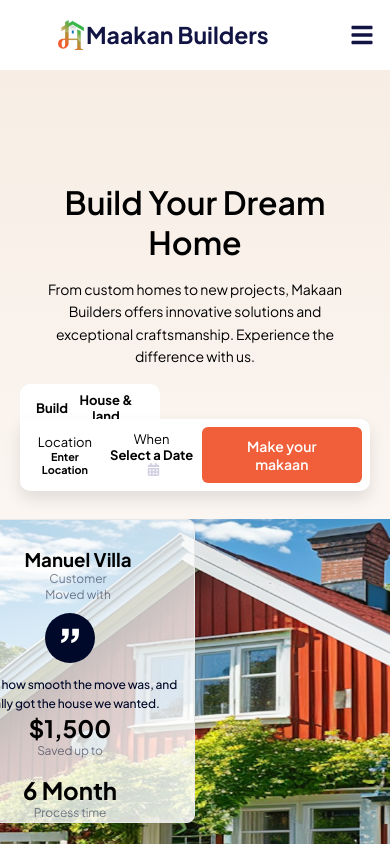
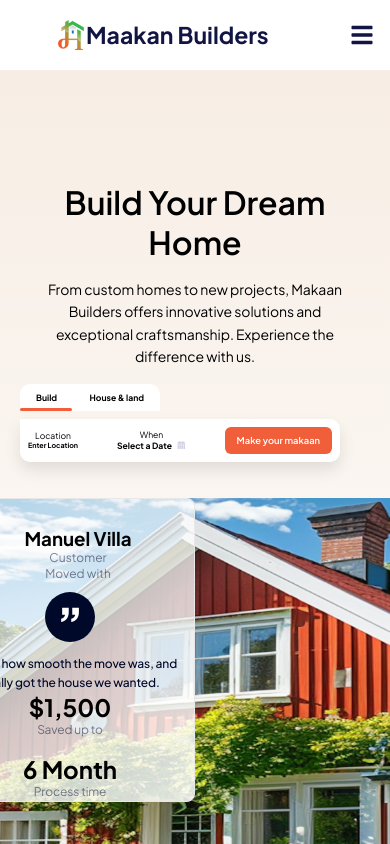
Before and after one commit to whereisfarukk/React-Practise, a React (Vite) app: page / in a window 390 px wide. Shown: the top 844 px of the page. Built offline with nearby package versions, Linux system fonts and the light colour scheme.

Commit message:
fix:mobile response

```diff
--- a/src/components/Hero/Hero.css
+++ b/src/components/Hero/Hero.css
@@ -334,6 +334,14 @@
         font-size: 13px;
     }
 
+    .card-1 .sub-card-1 {
+        font-size: 2.2vw;
+    }
+
+    .card-1 .sub-card-2 {
+        font-size: 2.2vw;
+    }
+
     /* .section3 .card-2 {
         width: 90%;
         flex-direction: row;
@@ -341,7 +349,8 @@
         font-size: 13px;
     } */
     .section3 .card-2 {
-        font-size: 13px;
+        font-size: 2.2vw;
+
         position: absolute;
         min-width: 82vw;
         display: flex;
@@ -355,8 +364,8 @@
     }
 
     .sub-card-3 button {
-        padding: 10px 20px;
-        font-size: 14px;
+        padding: 2vw 3vw;
+        font-size: 2.4vw;
     }
 
     .right-content {
```
